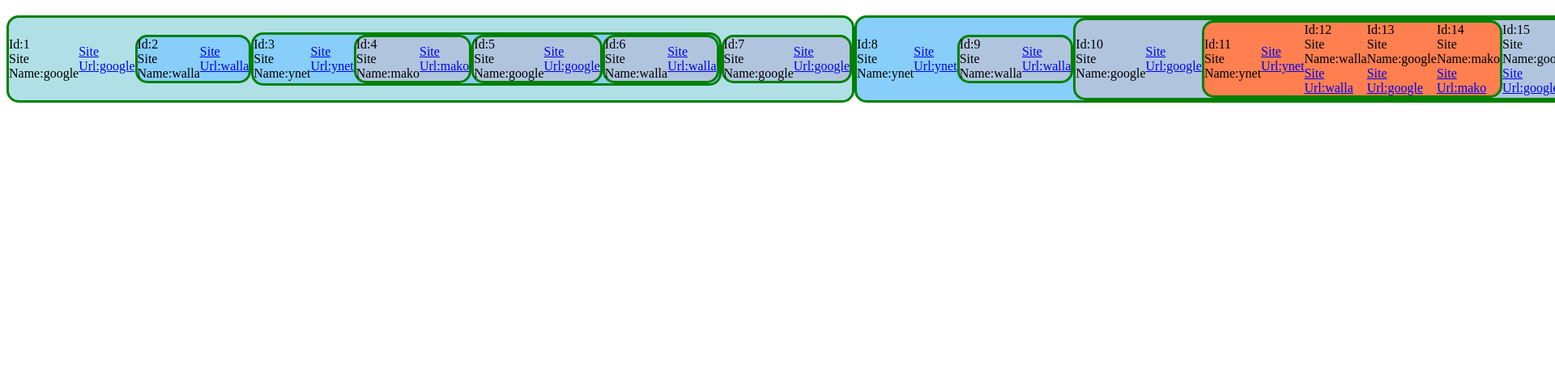
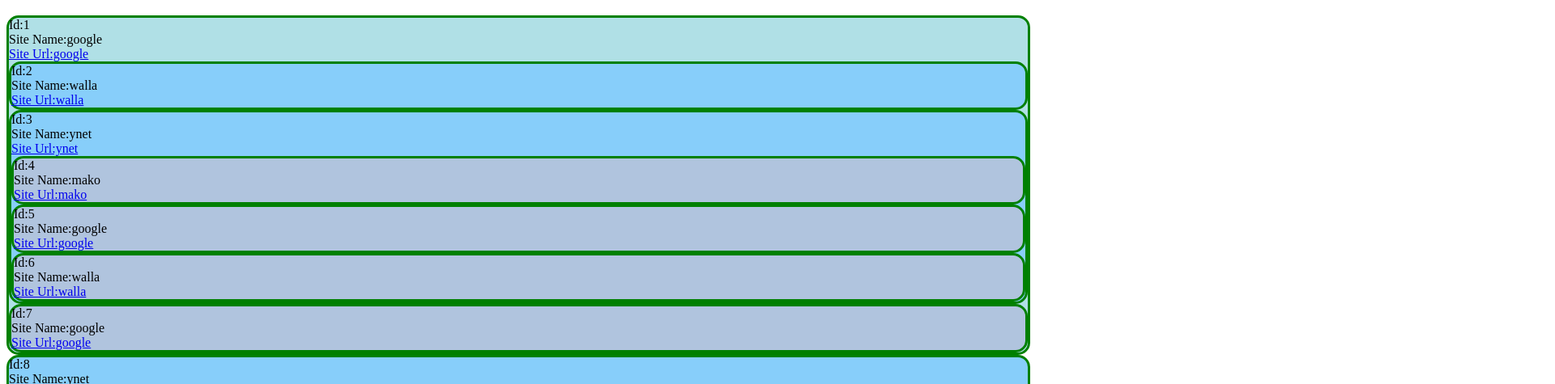
Before and after one commit to Michal-Matayev/commer, a plain HTML site: page index.html in a window 1280 px wide. Shown: the part 61-536 px from the top of the page at 81% size, 1920 px wide, since content can reach past the window. Drawn offline with Linux system fonts and the light colour scheme.

Commit message:
data and colors2

```diff
--- a/mystyle.css
+++ b/mystyle.css
@@ -8,19 +8,19 @@
 
 
 #myData{
-    display: flex;
-    /* justify-content: center; */
-    /* align-items: center;
-    border-radius: 15px;
-    border-color: green;
-    border-style: solid;
-    align-items: center; */
+    display:block;
+    /* justify-content: center;  */
+    /* align-items: center; */
+    /* border-radius: 15px; */
+    /* border-color: green; */
+    /* border-style: solid; */
+    /* align-items: center;  */
     /* background-color:lightskyblue; */
 
 }
 
 .level1 {
-    display: flex;
+    /* display: flex; */
     justify-content: center;
     align-items: center;
     border-radius: 15px;
@@ -30,7 +30,7 @@
     background-color: #B0E0E6;
   }
   .level2 {
-    display: flex;
+    /* display: flex; */
     justify-content: center;
     align-items: center;
     border-radius: 15px;
@@ -40,7 +40,7 @@
     background-color:lightskyblue	;
   }
   .level3 {
-    display: flex;
+    /* display: flex; */
     justify-content: center;
     align-items: center;
     border-radius: 15px;
@@ -50,7 +50,7 @@
     background-color: #B0C4DE;
   }
   .level4 {
-    display: flex;
+    /* display: flex; */
     justify-content: center;
     align-items: center;
     border-radius: 15px;
```
